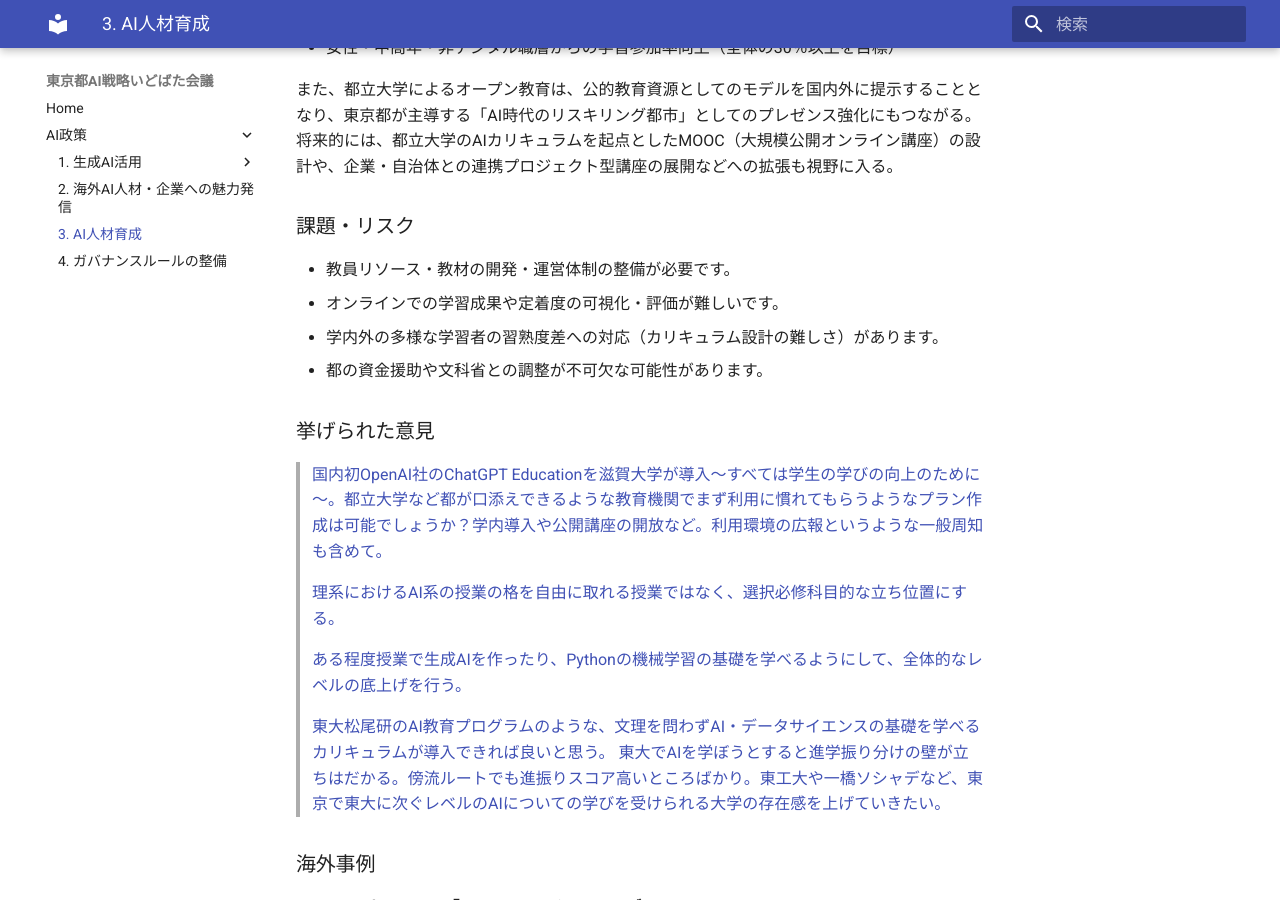
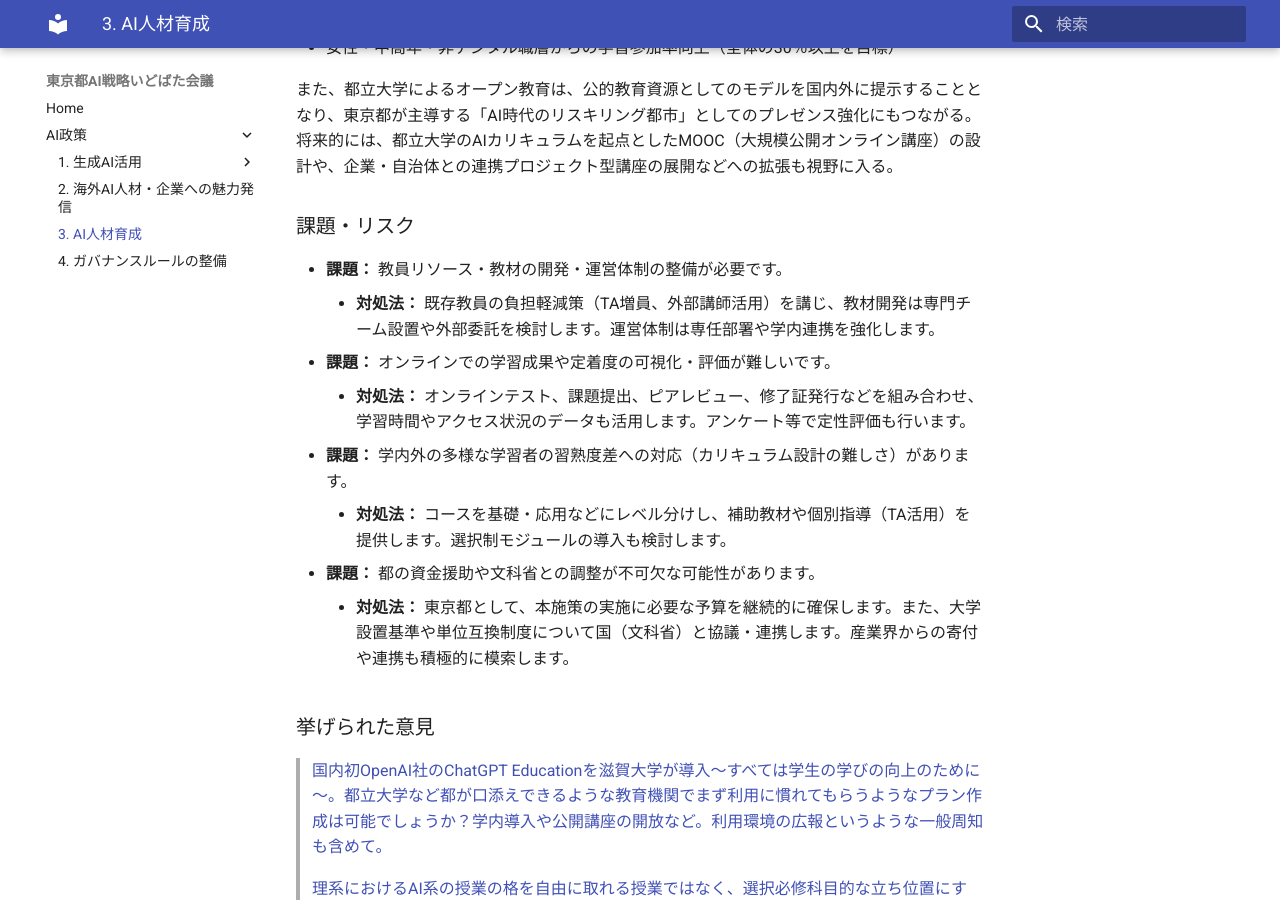
Before and after one commit to takahiroanno2024/2025_ai_idobatakaigi_output, an MkDocs documentation site: the page built from docs/3_AI人材育成.md, in a window 1280 px wide and 900 px high, scrolled down 11207 px. Built offline with MkDocs 1.6.1 and Material for MkDocs 9.7.7, drawn with Linux system fonts in a browser that asks for light colours; some of the changed text lies outside the part shown.

Commit message:
施策4, 5の課題・リスクに対処法を追記 (Eitaro Suda)

```diff
--- a/docs/3_AI人材育成.md
+++ b/docs/3_AI人材育成.md
@@ -285,10 +285,14 @@ NEXs Tokyo や Tokyo Innovation Base（TiB）といった既存のスタート
 また、都立大学によるオープン教育は、公的教育資源としてのモデルを国内外に提示することとなり、東京都が主導する「AI時代のリスキリング都市」としてのプレゼンス強化にもつながる。将来的には、都立大学のAIカリキュラムを起点としたMOOC（大規模公開オンライン講座）の設計や、企業・自治体との連携プロジェクト型講座の展開などへの拡張も視野に入る。
 
 ### 課題・リスク
-- 教員リソース・教材の開発・運営体制の整備が必要です。
-- オンラインでの学習成果や定着度の可視化・評価が難しいです。
-- 学内外の多様な学習者の習熟度差への対応（カリキュラム設計の難しさ）があります。
-- 都の資金援助や文科省との調整が不可欠な可能性があります。
+- **課題：** 教員リソース・教材の開発・運営体制の整備が必要です。
+    - **対処法：** 既存教員の負担軽減策（TA増員、外部講師活用）を講じ、教材開発は専門チーム設置や外部委託を検討します。運営体制は専任部署や学内連携を強化します。
+- **課題：** オンラインでの学習成果や定着度の可視化・評価が難しいです。
+    - **対処法：** オンラインテスト、課題提出、ピアレビュー、修了証発行などを組み合わせ、学習時間やアクセス状況のデータも活用します。アンケート等で定性評価も行います。
+- **課題：** 学内外の多様な学習者の習熟度差への対応（カリキュラム設計の難しさ）があります。
+    - **対処法：** コースを基礎・応用などにレベル分けし、補助教材や個別指導（TA活用）を提供します。選択制モジュールの導入も検討します。
+- **課題：** 都の資金援助や文科省との調整が不可欠な可能性があります。
+    - **対処法：** 東京都として、本施策の実施に必要な予算を継続的に確保します。また、大学設置基準や単位互換制度について国（文科省）と協議・連携します。産業界からの寄付や連携も積極的に模索します。
 
 ### 挙げられた意見
 > [国内初OpenAI社のChatGPT Educationを滋賀大学が導入～すべては学生の学びの向上のために～。都立大学など都が口添えできるような教育機関でまず利用に慣れてもらうようなプラン作成は可能でしょうか？学内導入や公開講座の開放など。利用環境の広報というような一般周知も含めて。](https://large-scale-conversation-sandbox.discourse.group/t/topic/75/46?u=eitaro)
@@ -373,10 +377,14 @@ NEXs Tokyo や Tokyo Innovation Base（TiB）といった既存のスタート
 また、対象を「学生」から「社会人リスキリング希望者」や「非正規雇用層」にまで広げることで、AI人材育成における社会的包摂の観点からも大きな意義を持つ。長期的には、参加者と企業・自治体との関係継続（アルムナイ制度等）を通じた人的ネットワークの形成と、地域課題を起点としたAI活用の芽出しにも貢献する。
 
 ### 課題・リスク
-- マッチングの質と量の担保（適切な人材・企業の組み合わせ）が難しいです。
-- 「学生限定」といった枠組みでは参加の裾野が狭くなってしまいます。
-- 成果（成長や定着）の可視化が困難であり、KPI設計が必要です。
-- 企業側の受入体制（報酬・指導コスト・業務設計など）の負担軽減も必要です。
+- **課題：** マッチングの質と量の担保（適切な人材・企業の組み合わせ）が難しいです。
+    - **対処法：** 専門のマッチングコーディネーターを配置し、企業と参加希望者のニーズを詳細に把握します。ポータルサイト等で情報公開を促進し、AI活用も検討します。
+- **課題：** 「学生限定」といった枠組みでは参加の裾野が狭くなってしまいます。
+    - **対処法：** 社会人、リスキリング希望者、非正規雇用者なども対象に含めることを明確化し、広報活動で多様な層にアピールします。
+- **課題：** 成果（成長や定着）の可視化が困難であり、KPI設計が必要です。
+    - **対処法：** 参加前後のスキル変化、就職・起業状況、満足度などをアンケートやレポートで追跡します。企業側の評価も参考に、明確なKPIを設定し定期的に効果測定を行います。
+- **課題：** 企業側の受入体制（報酬・指導コスト・業務設計など）の負担軽減も必要です。
+    - **対処法：** 都からの報酬補助に加え、受け入れガイドラインの提供やメンター研修を実施します。優良受け入れ企業へのインセンティブ付与なども検討します。
 
 ### 挙げられた意見
 > [インターン生の定義の拡大もできたらよいと思います。（学生という限定をはずす感じ。）  ](https://large-scale-conversation-sandbox.discourse.group/t/topic/75/45?u=eitaro)
```
